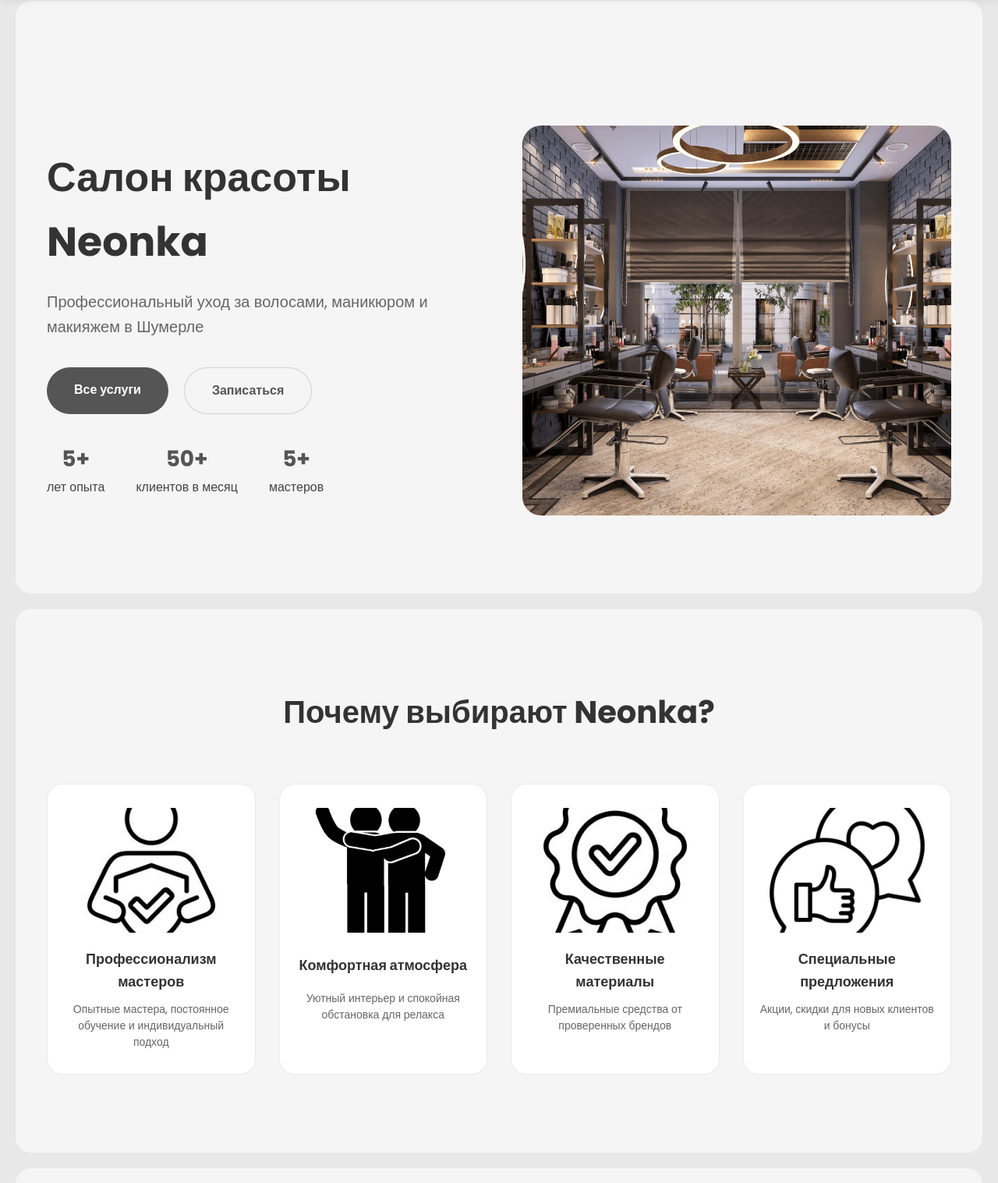
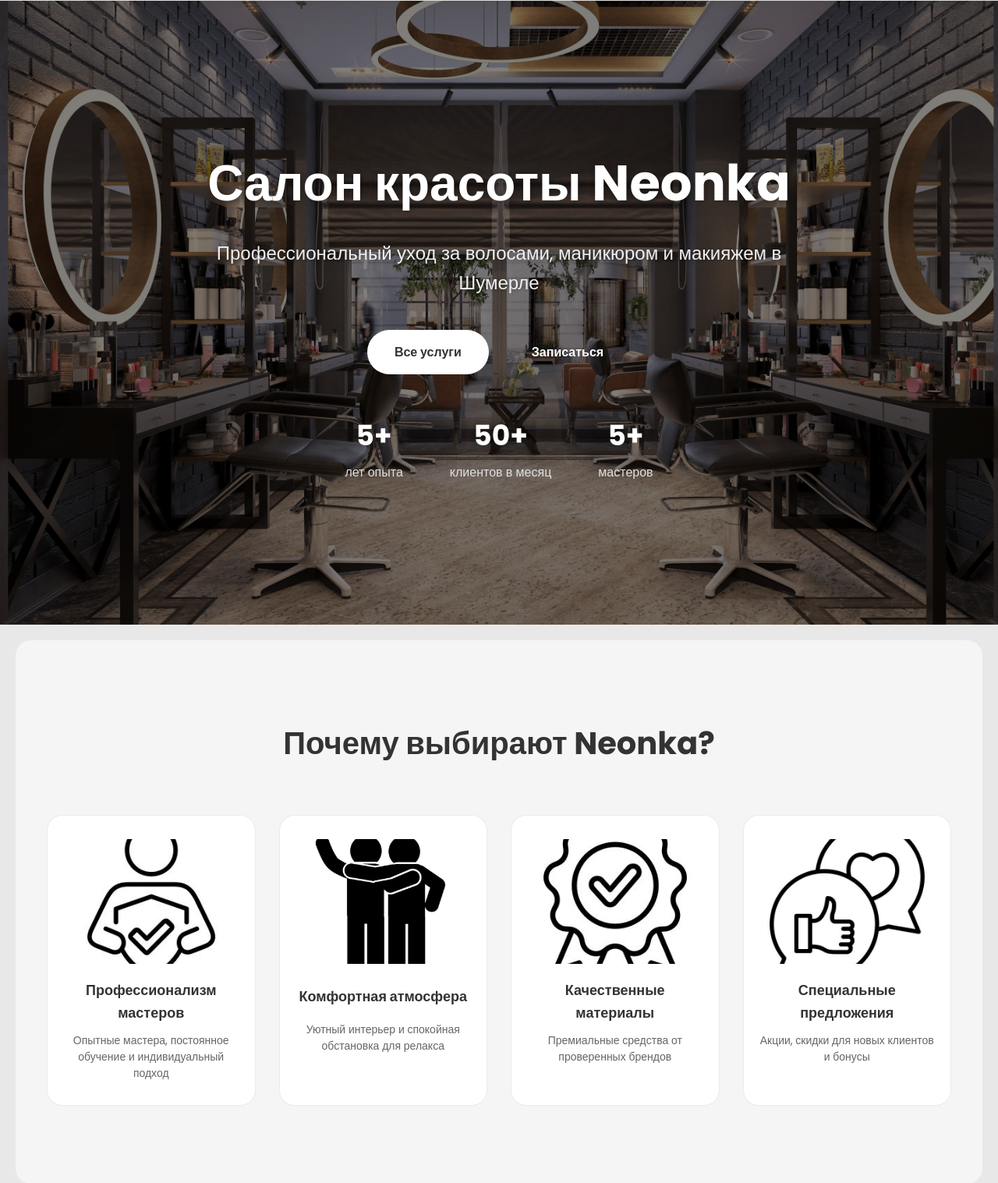
Before and after one commit to yanapetrova8425-coder/Project_cyrsovaya_3_IP, a PHP site: page / in a window 1280 px wide. Shown: the part 69-1586 px from the top of the page at 78% size. Run offline with PHP 8.4, Linux system fonts and the light colour scheme.

Commit message:
сохр

```diff
--- a/index.html
+++ b/index.html
@@ -30,25 +30,21 @@
     </div>
   </header>
 
-  <!-- Герой-блок: первый экран -->
+  <!-- Герой-блок: первый экран с фото салона -->
   <section class="hero">
+    <div class="hero-overlay"></div>
     <div class="container">
-      <div class="hero-inner">
-        <div class="hero-text">
+      <div class="hero-content">
         <h1>Салон красоты Neonka</h1>
         <p>Профессиональный уход за волосами, маникюром и макияжем в Шумерле</p>
         <div class="hero-btns">
-            <a href="#services" class="btn btn-dark">Все услуги</a>
-            <a href="booking.html" class="btn btn-light">Записаться</a>
+          <a href="#services" class="btn btn-hero">Все услуги</a>
+          <a href="booking.html" class="btn btn-hero-light">Записаться</a>
         </div>
         <div class="hero-stats">
           <div class="stat"><span>5+</span> лет опыта</div>
           <div class="stat"><span>50+</span> клиентов в месяц</div>
           <div class="stat"><span>5+</span> мастеров</div>
-          </div>
-        </div>
-        <div class="hero-img">
-          <img src="img/salona.jpg" alt="Салон красоты Neonka" loading="lazy">
         </div>
       </div>
     </div>
--- a/style.css
+++ b/style.css
@@ -105,43 +105,102 @@ body {
   background: #eee;
 }
 
-/* hero */
+/* hero - полноэкранный блок с фото салона */
 .hero {
-  background: #f5f5f5;
-  padding: 160px 0 100px;
-  margin: 20px;
-  margin-top: 0;
-  border-radius: 20px;
-}
-
-.hero-inner {
-  display: grid;
-  grid-template-columns: 1fr 1fr;
+  position: relative;
+  min-height: 100vh;
+  display: flex;
+  align-items: center;
+  justify-content: center;
+  /* ВСТАВЬТЕ СВОЕ ФОТО САЛОНА ЗДЕСЬ: */
+  background: url('img/salona.jpg') center center / cover no-repeat;
+  margin: 0;
+  border-radius: 0;
+}
+
+.hero-overlay {
+  position: absolute;
+  top: 0;
+  left: 0;
+  right: 0;
+  bottom: 0;
+  background: rgba(0, 0, 0, 0.5);
+  z-index: 1;
+}
+
+.hero .container {
+  position: relative;
+  z-index: 2;
+}
+
+.hero-content {
+  text-align: center;
+  color: #fff;
+  max-width: 800px;
+  margin: 0 auto;
+  padding: 40px 20px;
+}
+
+.hero-content h1 {
+  font-size: 64px;
+  margin-bottom: 20px;
+  color: #fff;
+  text-shadow: 2px 2px 8px rgba(0, 0, 0, 0.3);
+}
+
+.hero-content p {
+  font-size: 24px;
+  margin-bottom: 40px;
+  color: #f0f0f0;
+  text-shadow: 1px 1px 4px rgba(0, 0, 0, 0.3);
+}
+
+.hero-btns {
+  display: flex;
+  gap: 20px;
+  justify-content: center;
+  margin-bottom: 50px;
+}
+
+.btn-hero {
+  background: #fff;
+  color: #333;
+  padding: 16px 35px;
+  border-radius: 50px;
+  font-size: 16px;
+  font-weight: 600;
+  text-decoration: none;
+  transition: all 0.3s;
+  border: 2px solid #fff;
+}
+
+.btn-hero:hover {
+  background: transparent;
+  color: #fff;
+}
+
+.btn-hero-light {
+  background: transparent;
+  color: #fff;
+  padding: 16px 35px;
+  border-radius: 50px;
+  font-size: 16px;
+  font-weight: 600;
+  text-decoration: none;
+  transition: all 0.3s;
+  border: 2px solid #fff;
+}
+
+.btn-hero-light:hover {
+  background: #fff;
+  color: #333;
+}
+
+.hero-stats {
+  display: flex;
   gap: 60px;
-  align-items: center;
-}
-
-.hero-text h1 {
-  font-size: 52px;
-  margin-bottom: 20px;
-  color: #333;
-}
-
-.hero-text p {
-  font-size: 20px;
-  margin-bottom: 36px;
-  color: #666;
-}
-
-.hero-btns {
-  display: flex;
-  gap: 20px;
-  margin-bottom: 36px;
-}
-
-.hero-stats {
-  display: flex;
-  gap: 40px;
+  justify-content: center;
+  color: #fff;
 }
 
 .stat {
@@ -150,21 +209,15 @@ body {
 
 .stat span {
   display: block;
-  font-size: 28px;
+  font-size: 36px;
   font-weight: 700;
-  color: #555;
-}
-
-.hero-img {
-  height: 500px;
-  border-radius: 24px;
-  overflow: hidden;
-}
-
-.hero-img img {
-  width: 100%;
-  height: 100%;
-  object-fit: cover;
+  color: #fff;
+  margin-bottom: 5px;
+}
+
+.stat {
+  font-size: 16px;
+  color: #e0e0e0;
 }
 
 /* headings */
```
Lines whose indentation alone changed are shown as unchanged.
